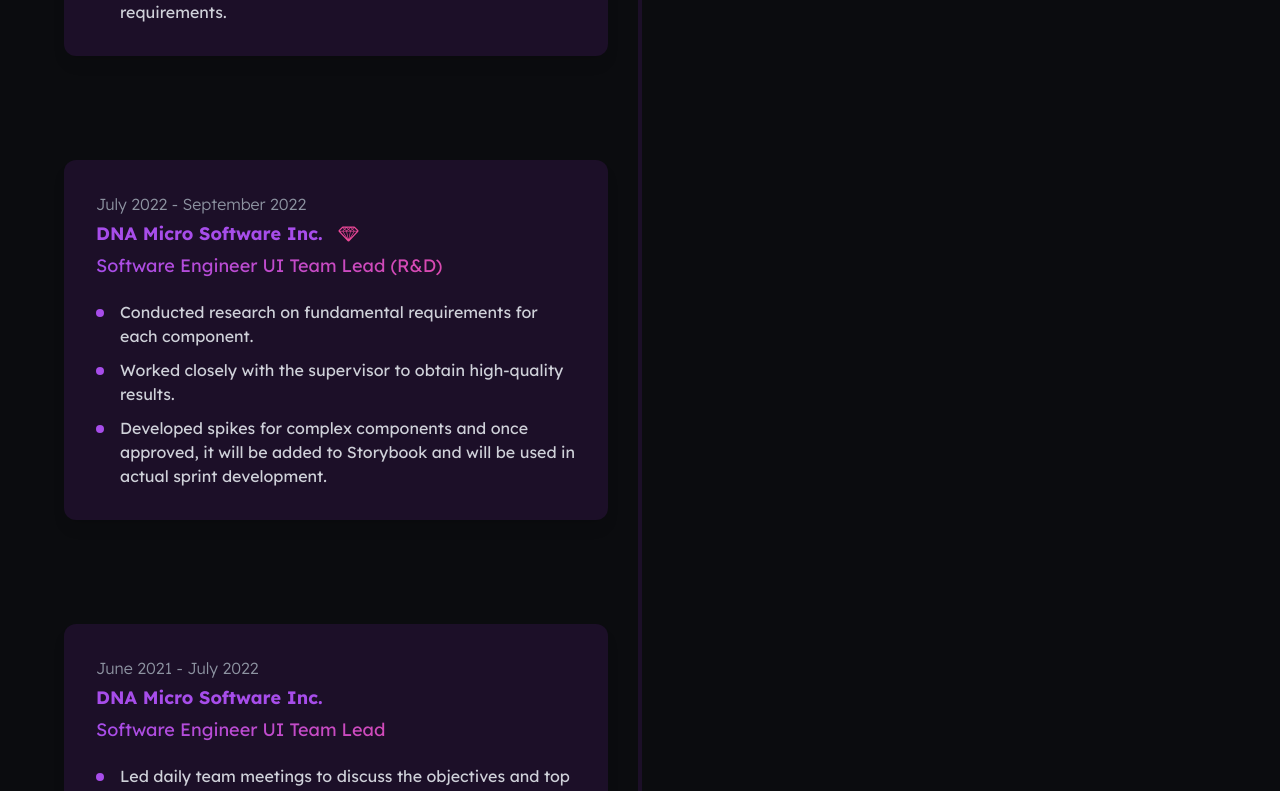
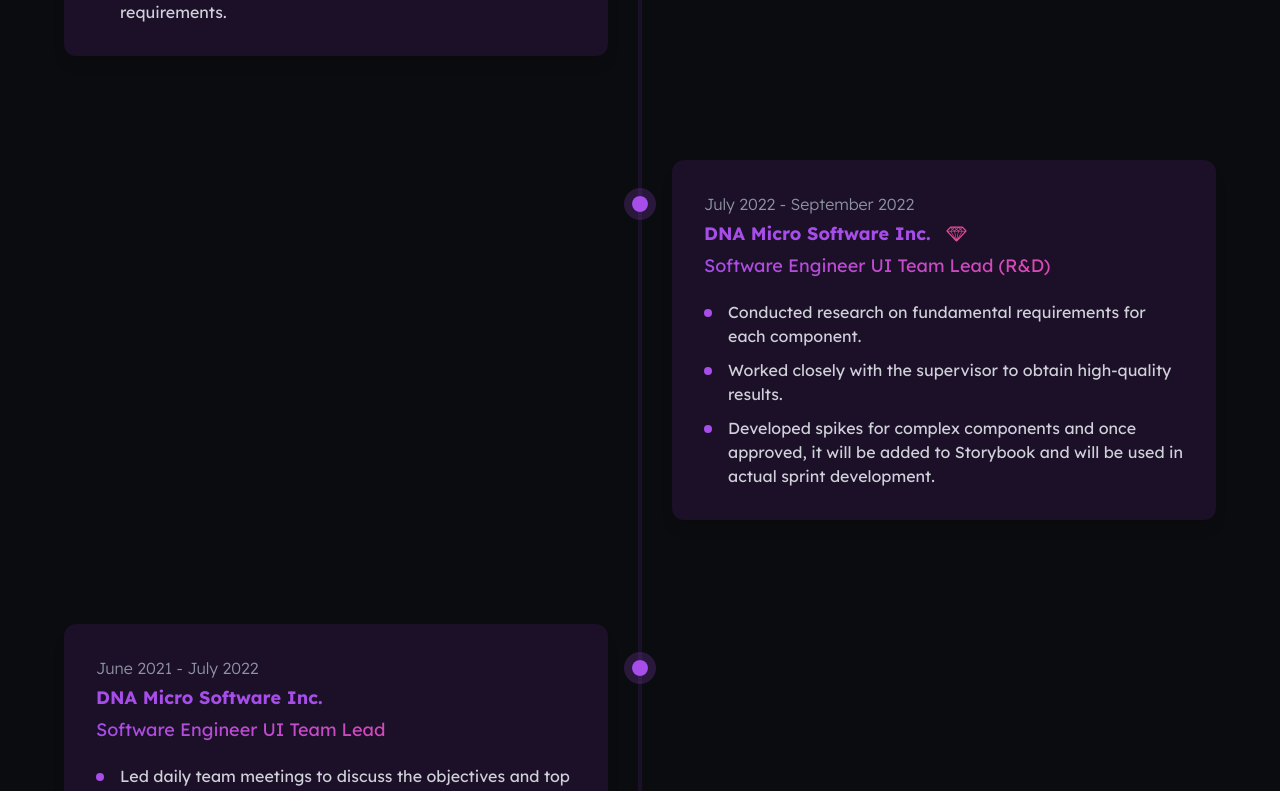
Before and after one commit to codemarns/portfolio, a React (Vite) app: page / in a window 1280 px wide. Shown: the part 2844-3635 px from the top of the page. Built offline with nearby package versions, Linux system fonts and the light colour scheme.

Commit message:
Experiences media queries

```diff
--- a/src/index.css
+++ b/src/index.css
@@ -39,6 +39,19 @@ html {
   }
 }
 
+@media screen and (min-width: 640px) {
+  #experiences .ITEM:nth-child(odd) > div > div::before {
+    @apply content-[''] absolute top-9 -left-10 lg:left-auto lg:-right-10 w-4 h-4 bg-secondary rounded-full outline outline-8 outline-secondary/20 duration-300 ease-in-out transition-all;
+  }
+  #experiences .ITEM:nth-child(even) > div > div::before {
+    @apply content-[''] absolute top-9 -left-10 w-4 h-4 bg-secondary rounded-full outline outline-8 outline-secondary/20 duration-300 ease-in-out transition-all;
+  }
+}
+
+#experiences .ITEM:nth-child(even) > div {
+  @apply lg:col-start-2;
+}
+
 /* @keyframes logo-spin {
   from {
     transform: rotate(0deg);
```
